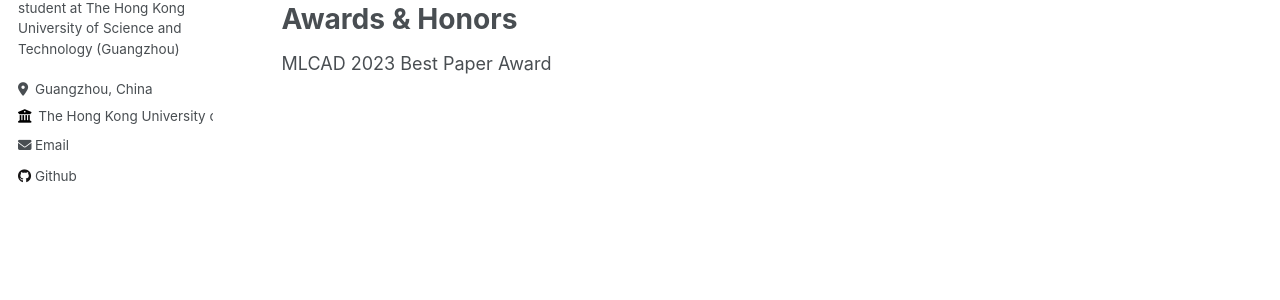
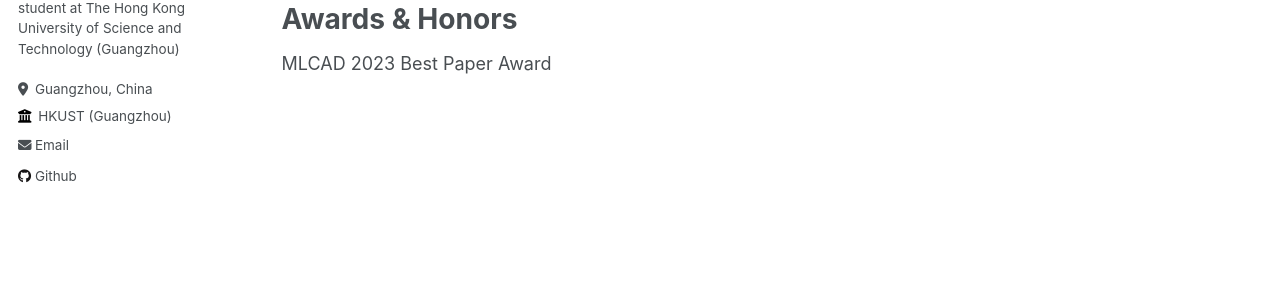
Before and after one commit to YiKangOY/YiKangOY.github.io, a Jekyll site: the page built from _pages/about.md, in a window 1280 px wide. Shown: the part 304-604 px from the top of the page. Built offline with Jekyll 4.4.1, drawn with Linux system fonts in a browser that asks for light colours.

Commit message:
Update _config.yml

```diff
--- a/_config.yml
+++ b/_config.yml
@@ -26,7 +26,7 @@ author:
   pronouns         : # example: "she/her"
   bio              : "A 2nd year PhD candidate student at The Hong Kong University of Science and Technology (Guangzhou)"
   location         : "Guangzhou, China"
-  employer         : "The Hong Kong University of Science and Technology (Guangzhou)"
+  employer         : "HKUST (Guangzhou)"
   uri              : # URL
   email            : "youyang929@connect.hkust-gz.edu.cn"
 
```
